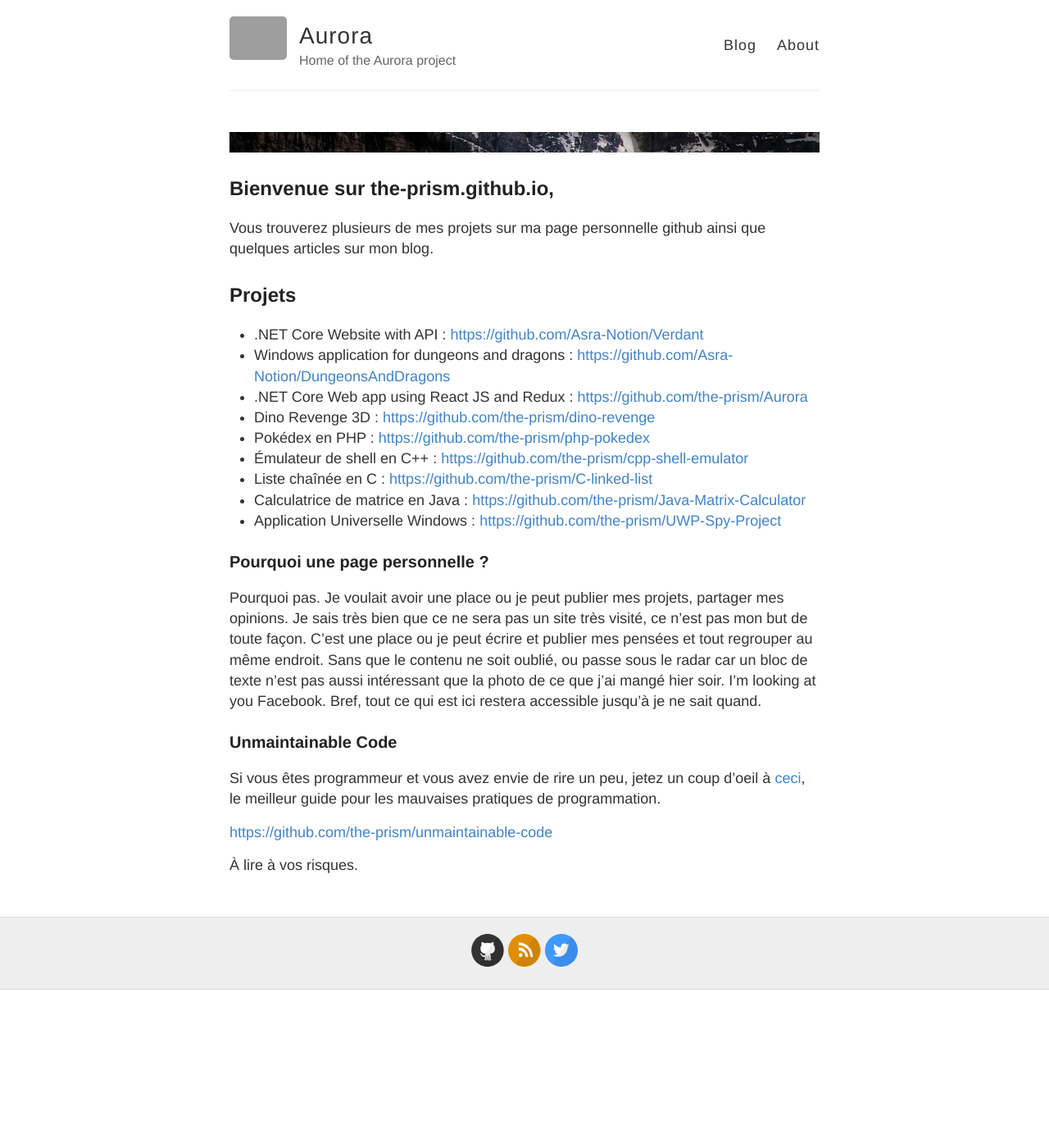
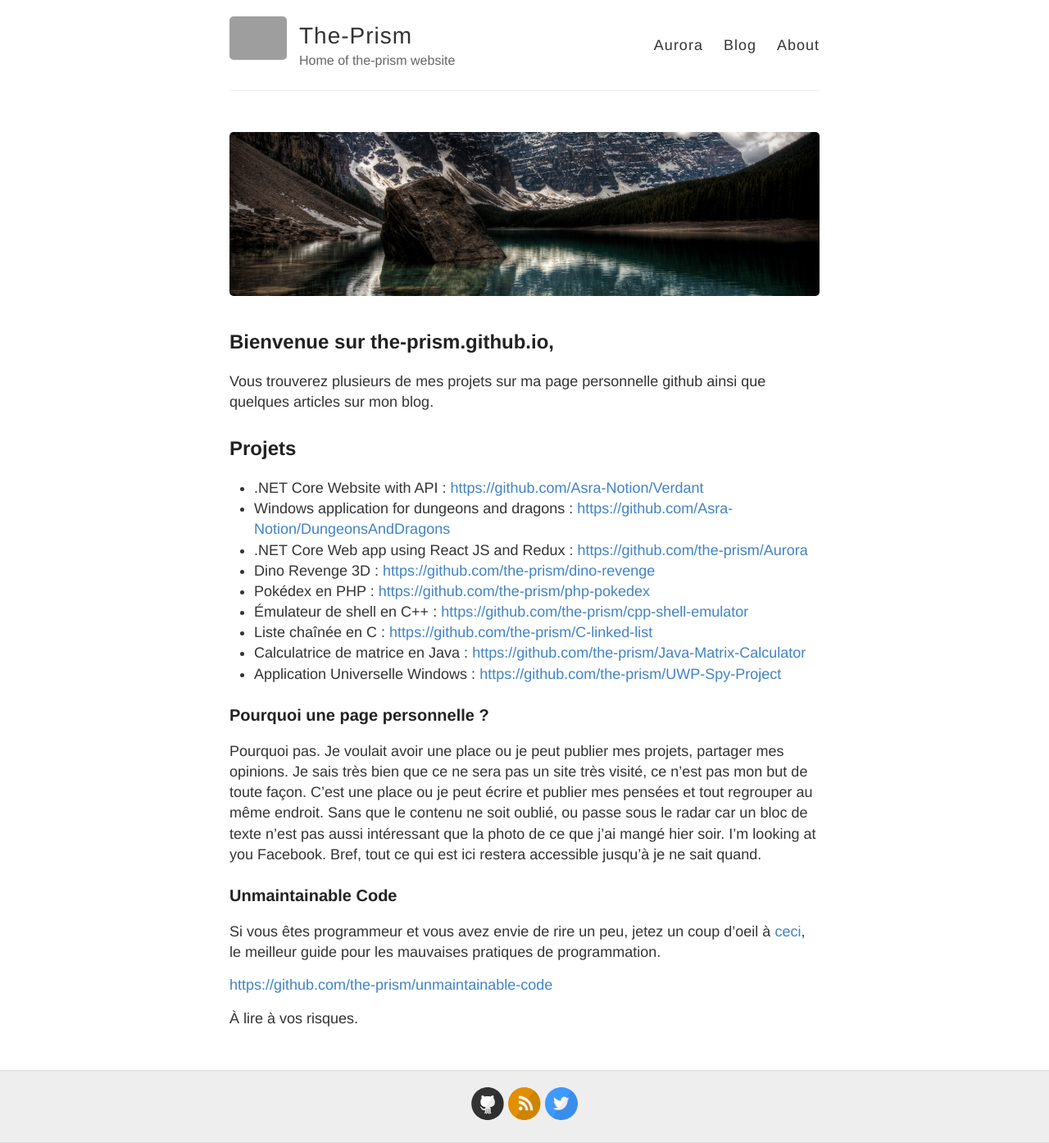
Before and after one commit to the-prism/website, a Jekyll site: the page built from index.md, in a window 1280 px wide. Shown: the whole page at 82% size. Built offline with Jekyll 4.4.1, drawn with Linux system fonts in a browser that asks for light colours; our own code applies the rules of GitHub Pages for plain Markdown files; before the commit the page ends 1207 px from its top, so only the background shows below that; grey boxes are pictures that could not be loaded.

```diff
--- a/_config.yml
+++ b/_config.yml
@@ -3,10 +3,10 @@
 #
 
 # Name of your site (displayed in the header)
-name: Aurora
+name: The-Prism
 
 # Short bio or description (displayed in the header)
-description: Home of the Aurora project
+description: Home of the-prism website
 
 # URL of your avatar or profile pic (you could use your GitHub profile pic)
 avatar: https://raw.githubusercontent.com/barryclark/jekyll-now/master/images/jekyll-logo.png
--- a/_layouts/default.html
+++ b/_layouts/default.html
@@ -27,6 +27,7 @@
           </div>
 
           <nav>
+            <a href="{{ site.baseurl }}/Aurora">Aurora</a>
             <a href="{{ site.baseurl }}/blog">Blog</a>
             <a href="{{ site.baseurl }}/about">About</a>
           </nav>
--- a/assets/css/style.scss
+++ /dev/null
@@ -1,46 +0,0 @@
----
----
-
-@import "{{ site.theme }}";
-
-.header200px {
-    border-radius: 5px;
-    background-repeat: no-repeat;
-    background-size: cover;
-    background-position: center;
-    height: 200px;
-    margin-bottom: 2em;
-}
-
-.clearfloat {
-    clear: both;
-}
-
-.leftimg {
-    border-radius: 5px;
-    margin: 15px 15px 15px 0px;
-    float: left;
-}
-
-.rightimg {
-    border-radius: 5px;
-    margin: 15px 0px 15px 15px;
-    float: right;
-}
-
-.img200px {
-    width:200px;
-}
-
-body {
-    overflow-y: scroll;
-}
-
-article.post {
-    margin-bottom: 1.5em;
-}
-
-#banner {
-    right: 0;
-    margin-right: 0;
-}
--- a/style.scss
+++ b/style.scss
@@ -287,3 +287,47 @@ footer {
 // ... Otherwise it really bloats up the top of the CSS file and makes it difficult to find the start
 @import "highlights";
 @import "svg-icons";
+
+// CUSTOM PART
+
+.header200px {
+  border-radius: 5px;
+  background-repeat: no-repeat;
+  background-size: cover;
+  background-position: center;
+  height: 200px;
+  margin-bottom: 2em;
+}
+
+.clearfloat {
+  clear: both;
+}
+
+.leftimg {
+  border-radius: 5px;
+  margin: 15px 15px 15px 0px;
+  float: left;
+}
+
+.rightimg {
+  border-radius: 5px;
+  margin: 15px 0px 15px 15px;
+  float: right;
+}
+
+.img200px {
+  width:200px;
+}
+
+body {
+  overflow-y: scroll;
+}
+
+article.post {
+  margin-bottom: 1.5em;
+}
+
+#banner {
+  right: 0;
+  margin-right: 0;
+}
```
Also changed, not shown: Aurora/_config.yml (added, +9 -0 lines), Aurora/index.md (added, +7 -0 lines).
